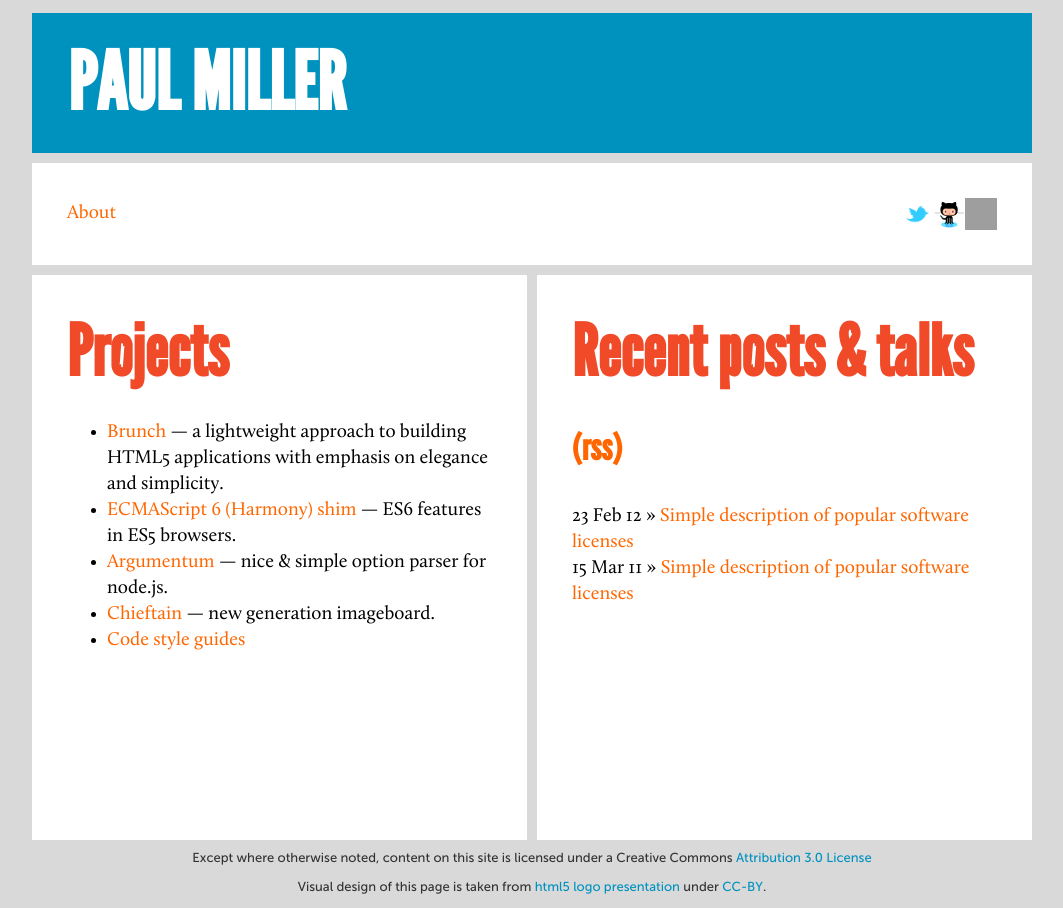
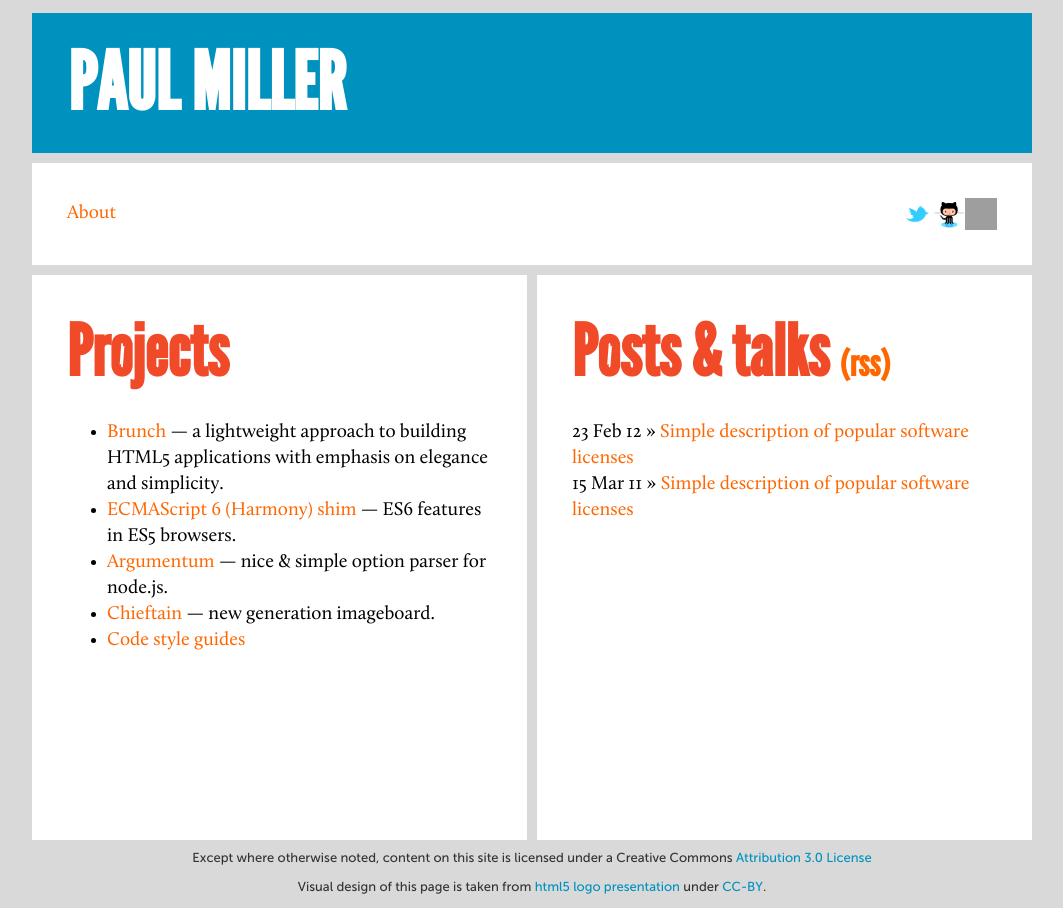
Before and after one commit to esimionato/paulmillr.github.com, a Jekyll site: the page built from index.html, in a window 1280 px wide. Shown: the whole page, without its empty margins (108-1171 px from the left). Built offline with Jekyll 4.4.1, drawn with Linux system fonts in a browser that asks for light colours; comment, search, counter and statistics services are not loaded; grey boxes are pictures that could not be loaded.

Commit message:
Remove 'recent'.

```diff
--- a/index.html
+++ b/index.html
@@ -17,7 +17,7 @@
   </section>
 </section>
 <section class="cell">
-  <h3>Recent posts &amp; talks <small><a href="/posts.rss">(rss)</a></small></h3>
+  <h3>Posts &amp; talks <small><a href="/posts.rss">(rss)</a></small></h3>
   <ul class="post-list">
     {% for post in site.posts %}
       <li>{{ post.date | date: "%d %b %y" }} » <a href="{{ post.url }}">{{ post.title }}</a></li>
```
